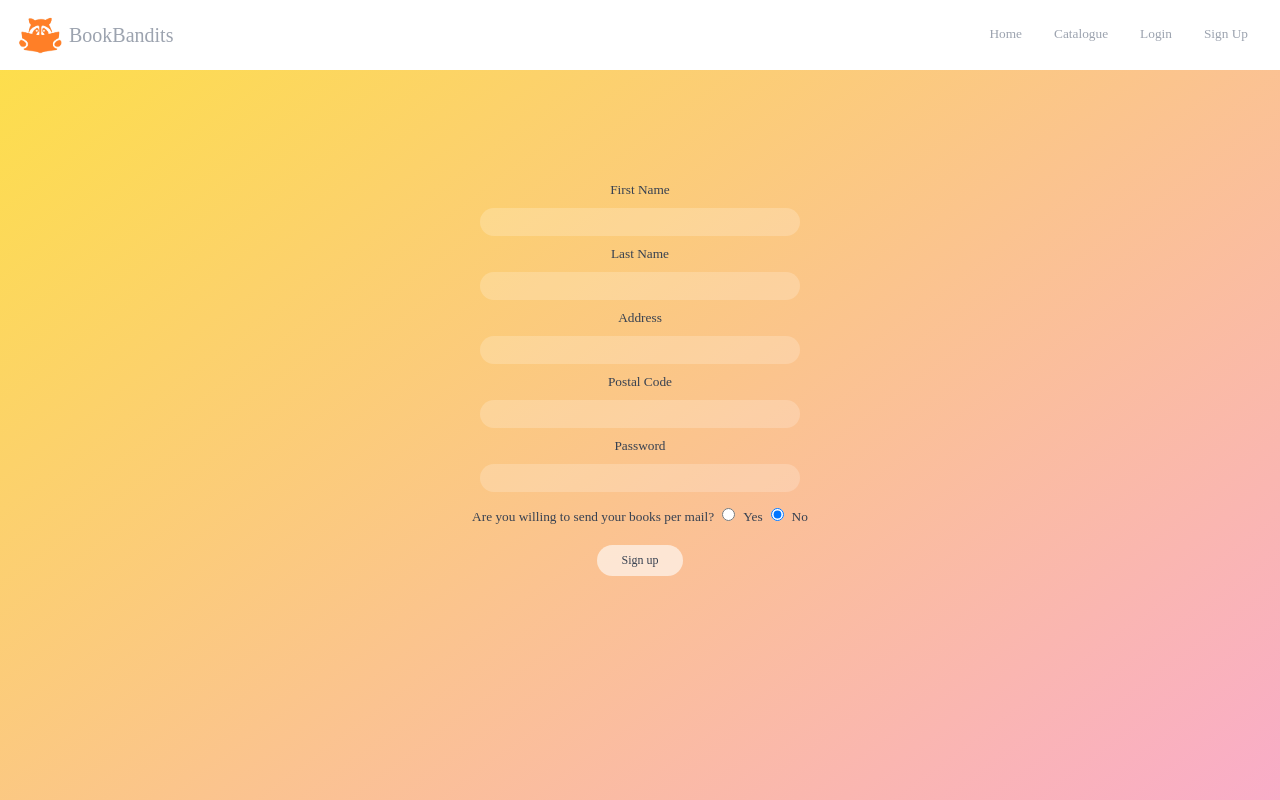
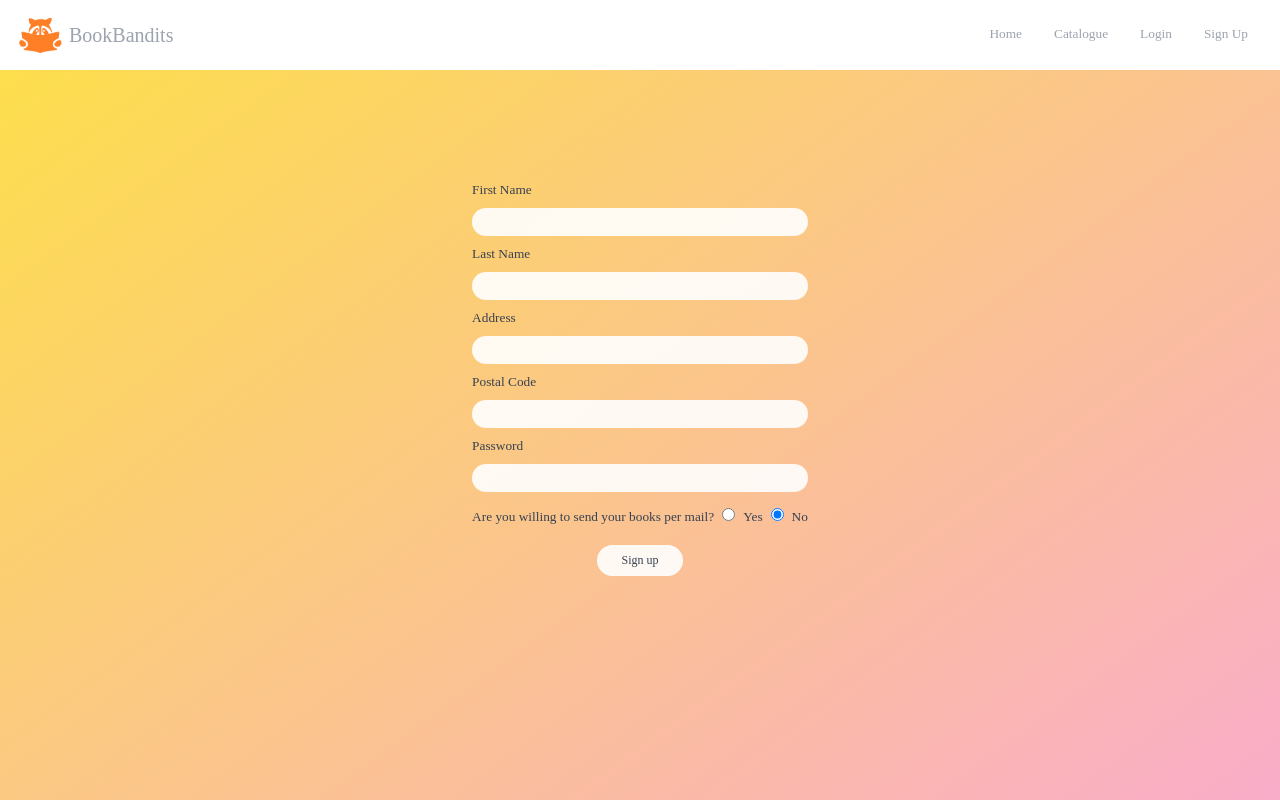
Before and after one commit to Tiefengnom/Bookbandits, a React (Create React App) app in the folder frontend/: page /signup in a window 1280 px wide. Shown: the top 800 px of the page. Built offline with nearby package versions, Linux system fonts and the light colour scheme.

Commit message:
style inputs sign up and catalogue search

```diff
--- a/frontend/src/components/SignUp.js
+++ b/frontend/src/components/SignUp.js
@@ -58,33 +58,33 @@ const SignUp = () => {
   return (
 
 
-    <div className = "Signin mt-20 h-full " >
+    <div className = "Signin mt-20 h-full text-left" >
         {!user ? <form className="signin" onSubmit={handleSubmit}>
             <label>First Name</label>
             <input type= "text"
                 onChange={(e) => setfname(e.target.value)}
-                value={first_name}   className=" bg-white bg-opacity-20 rounded-full border-2 border-transparent focus:border-white focus:border-opacity-50 focus:outline-none px-3 py-1 leading-none text-sm  transition-colors placeholder-white placeholder-opacity-50 m-2" />
+                value={first_name}   className=" bg-white bg-opacity-90 rounded-full border-2 border-transparent focus:border-white focus:border-opacity-50 focus:outline-none px-3 py-1 leading-none text-sm  transition-colors placeholder-white placeholder-opacity-50 my-2" />
 
 
             <label>Last Name</label>
             <input type= "text"
                 onChange={(e) => setlname(e.target.value)}
-                value={last_name}      className=" bg-white bg-opacity-20 rounded-full border-2 border-transparent focus:border-white focus:border-opacity-50 focus:outline-none px-3 py-1 leading-none text-sm transition-colors placeholder-white placeholder-opacity-50 m-2"   />
+                value={last_name}      className=" bg-white bg-opacity-90 rounded-full border-2 border-transparent focus:border-white focus:border-opacity-50 focus:outline-none px-3 py-1 leading-none text-sm transition-colors placeholder-white placeholder-opacity-50 my-2"   />
 
             <label>Address</label>
             <input type= "text"
                 onChange={(e) => setAdress(e.target.value)}
-                value={Adress}  className=" bg-white bg-opacity-20 rounded-full border-2 border-transparent focus:border-white focus:border-opacity-50 focus:outline-none px-3 py-1 leading-none text-sm transition-colors placeholder-white placeholder-opacity-50 m-2"  />
+                value={Adress}  className=" bg-white bg-opacity-90 rounded-full border-2 border-transparent focus:border-white focus:border-opacity-50 focus:outline-none px-3 py-1 leading-none text-sm transition-colors placeholder-white placeholder-opacity-50 my-2"  />
 
             <label>Postal Code</label>
             <input type= "text"
                 onChange={(e) => setPLZ(e.target.value)}
-                value={PLZ}  className="  bg-white bg-opacity-20 rounded-full border-2 border-transparent focus:border-white focus:border-opacity-50 focus:outline-none px-3 py-1 leading-none text-sm transition-colors placeholder-white placeholder-opacity-50 m-2"  />
+                value={PLZ}  className="  bg-white bg-opacity-90 rounded-full border-2 border-transparent focus:border-white focus:border-opacity-50 focus:outline-none px-3 py-1 leading-none text-sm transition-colors placeholder-white placeholder-opacity-50 my-2"  />
 
             <label>Password</label>
             <input type= "Password"
                 onChange={(e) => setPassword(e.target.value)}
-                value={password}  className=" bg-white bg-opacity-20 rounded-full border-2 border-transparent focus:border-white focus:border-opacity-50 focus:outline-none px-3 py-1 leading-none text-sm transition-colors placeholder-white placeholder-opacity-50 m-2"  />
+                value={password}  className=" bg-white bg-opacity-90 rounded-full border-2 border-transparent focus:border-white focus:border-opacity-50 focus:outline-none px-3 py-1 leading-none text-sm transition-colors placeholder-white placeholder-opacity-50 my-2"  />
 
 
 
@@ -112,7 +112,7 @@ const SignUp = () => {
             </label>
             </div>
             <div className="flex justify-center pt-2">
-                <button type='submit' className=' bg-white bg-opacity-60 px-6 py-2 w-fit font-medium text-xs leading-tight  rounded-full hover:bg-pink-600 hover:bg-opacity-[45%] focus:outline-none focus:ring-0 transition duration-150 ease-in-out cursor:pointer m-2' >Sign up</button> </div>
+                <button type='submit' className=' bg-white bg-opacity-90 px-6 py-2 w-fit font-medium text-xs leading-tight  rounded-full hover:bg-pink-600 hover:bg-opacity-[45%] focus:outline-none focus:ring-0 transition duration-150 ease-in-out cursor:pointer m-2' >Sign up</button> </div>
         </form> :
 
         <AccountLanding/>}
--- a/frontend/src/pages/Catalogue.js
+++ b/frontend/src/pages/Catalogue.js
@@ -113,7 +113,7 @@ function Catalogue() {
                                 <input
                                     onChange={(e) => setSearch(e.target.value)}
                                     placeholder='Search...'
-                                    className=' bg-white bg-opacity-20 rounded-full border-2 border-transparent focus:border-white focus:border-opacity-50 focus:outline-none px-3 py-1 leading-none text-sm transition-colors placeholder-white placeholder-opacity-80 w-[270px] m-0 mr-4'
+                                    className=' bg-white bg-opacity-90 rounded-full border-2 border-transparent focus:border-white focus:border-opacity-50 focus:outline-none px-3 py-1 leading-none text-sm transition-colors placeholder-gray placeholder-opacity-80 w-[270px] m-0 mr-4'
                                 />
 
 
```
